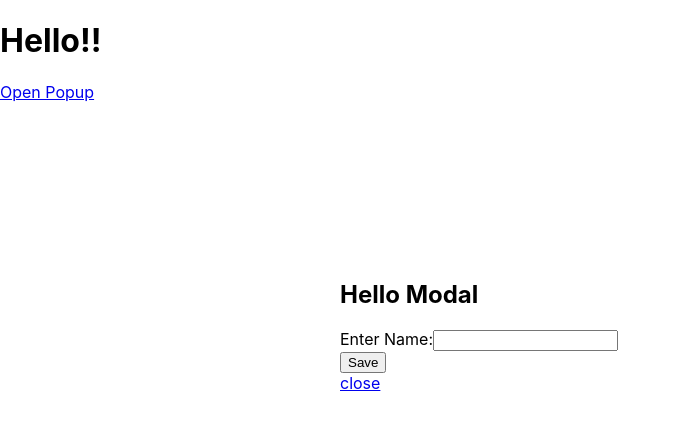
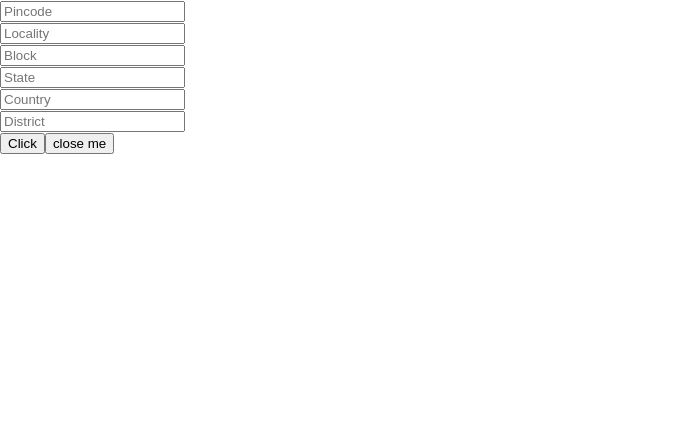
Before and after one commit to am-vishal/react-redux, a React (Create React App) app: page /popup in a window 1280 px wide. Shown: the top 430 px of the page, without its empty margins (0-681 px from the left). Built offline with nearby package versions, Linux system fonts and the light colour scheme.

Commit message:
separeated index & popup and implement popup

```diff
--- a/src/App.js
+++ b/src/App.js
@@ -1,7 +1,7 @@
 import {BrowserRouter as Router, Route} from 'react-router-dom';
 import Homepage from 'components/Homepage';
-import Pincode from 'components/Index';
-import Popup from 'components/Popup';
+import Autofill from 'components/Autofill/Index';
+import Popup from 'components/Autofill/Popup';
 import ReduxTest from 'components/ReduxTest/ReduxTest';
 import Context from 'components/useContext/Parent';
 import Callback from 'components/useCallback/ParentComponent';
@@ -11,7 +11,7 @@ function App() {
     <Router>
       <Route exact path="/" component={Homepage} />
       <Route path="/redux" component={ReduxTest} />
-      <Route path="/pincode" component={Pincode} />
+      <Route path="/autofill" component={Autofill} />
       <Route path="/context" component={Context} />
       <Route path="/callback" component={Callback} />
       <Route path="/memo" component={MemoComp} />
--- /dev/null
+++ b/src/components/Autofill/Index.jsx
@@ -0,0 +1,26 @@
+import React, {Component} from 'react';
+import Popup from './Popup';
+
+class Index extends Component {
+  constructor() {
+    super();
+    this.state = {
+      showPopup: false,
+    };
+  }
+  togglePopup() {
+    this.setState({
+      showPopup: !this.state.showPopup,
+    });
+  }
+  render() {
+    return (
+      <div>
+        <h1>Index</h1>
+        <button onClick={this.togglePopup.bind(this)}>show popup</button>
+        {this.state.showPopup ? <Popup text="Close Me" closePopup={this.togglePopup.bind(this)} /> : null}
+      </div>
+    );
+  }
+}
+export default Index;
--- a/src/components/index.jsx
+++ b/src/components/Autofill/Popup.jsx
@@ -1,5 +1,5 @@
 import React, {Component} from 'react';
-class Index extends Component {
+class Popup extends Component {
   state = {
     query: '',
     values: '',
@@ -33,7 +33,7 @@ class Index extends Component {
 
   render() {
     return (
-      <form>
+      <form className="form">
         <input
           type="text"
           placeholder="Pincode"
@@ -53,9 +53,10 @@ class Index extends Component {
         <input type="text" placeholder="District" value={this.state.values.District} disabled={this.state.disabled} />
         <br />
         <button onClick={this.handleClick}>Click</button>
+        <button onClick={this.props.closePopup}>close me</button>
       </form>
     );
   }
 }
 
-export default Index;
+export default Popup;
--- a/src/components/style.css
+++ b/src/components/Autofill/style.css
@@ -9,3 +9,9 @@
   top: 30%;
   padding: 20px;
 }
+.form {
+  position: absolute;
+  top: 50%;
+  left: 50%;
+  transform: translate(-50%, -50%);
+}
--- a/src/components/Homepage.jsx
+++ b/src/components/Homepage.jsx
@@ -7,7 +7,7 @@ const Homepage = () => {
       <h1>Hooks {'&'} Redux</h1>
       <ul>
         <li>
-          <Link to="/pincode">Pincode</Link>
+          <Link to="/autofill">Autofill</Link>
         </li>
         <li>
           <Link to="/popup">Popup</Link>
--- a/src/components/Popup.jsx
+++ /dev/null
@@ -1,72 +0,0 @@
-import React from 'react';
-import Modal from './Modal';
-import './style.css';
-
-class Popup extends React.Component {
-  constructor(props) {
-    super(props);
-
-    this.state = {
-      modal: false,
-      name: '',
-      modalInputName: '',
-    };
-  }
-
-  handleChange(e) {
-    const target = e.target;
-    const name = target.name;
-    const value = target.value;
-
-    this.setState({
-      [name]: value,
-    });
-  }
-
-  handleSubmit(e) {
-    this.setState({name: this.state.modalInputName});
-    this.modalClose();
-  }
-
-  modalOpen() {
-    this.setState({modal: true});
-  }
-
-  modalClose() {
-    this.setState({
-      modalInputName: '',
-      modal: false,
-    });
-  }
-
-  render() {
-    return (
-      <div className="Apps">
-        <h1>Hello!! {this.state.name}</h1>
-        <a href="javascript:;" onClick={(e) => this.modalOpen(e)}>
-          Open Popup
-        </a>
-        <Modal show={this.state.modal} handleClose={(e) => this.modalClose(e)}>
-          <h2>Hello Modal</h2>
-          <div className="form-group">
-            <label>Enter Name:</label>
-            <input
-              type="text"
-              value={this.state.modalInputName}
-              name="modalInputName"
-              onChange={(e) => this.handleChange(e)}
-              className="form-control"
-            />
-          </div>
-          <div className="form-group">
-            <button onClick={(e) => this.handleSubmit(e)} type="button">
-              Save
-            </button>
-          </div>
-        </Modal>
-      </div>
-    );
-  }
-}
-
-export default Popup;
```
Also changed, not shown: src/components/Autofill/Modal.jsx (renamed from src/components/Modal.jsx).
